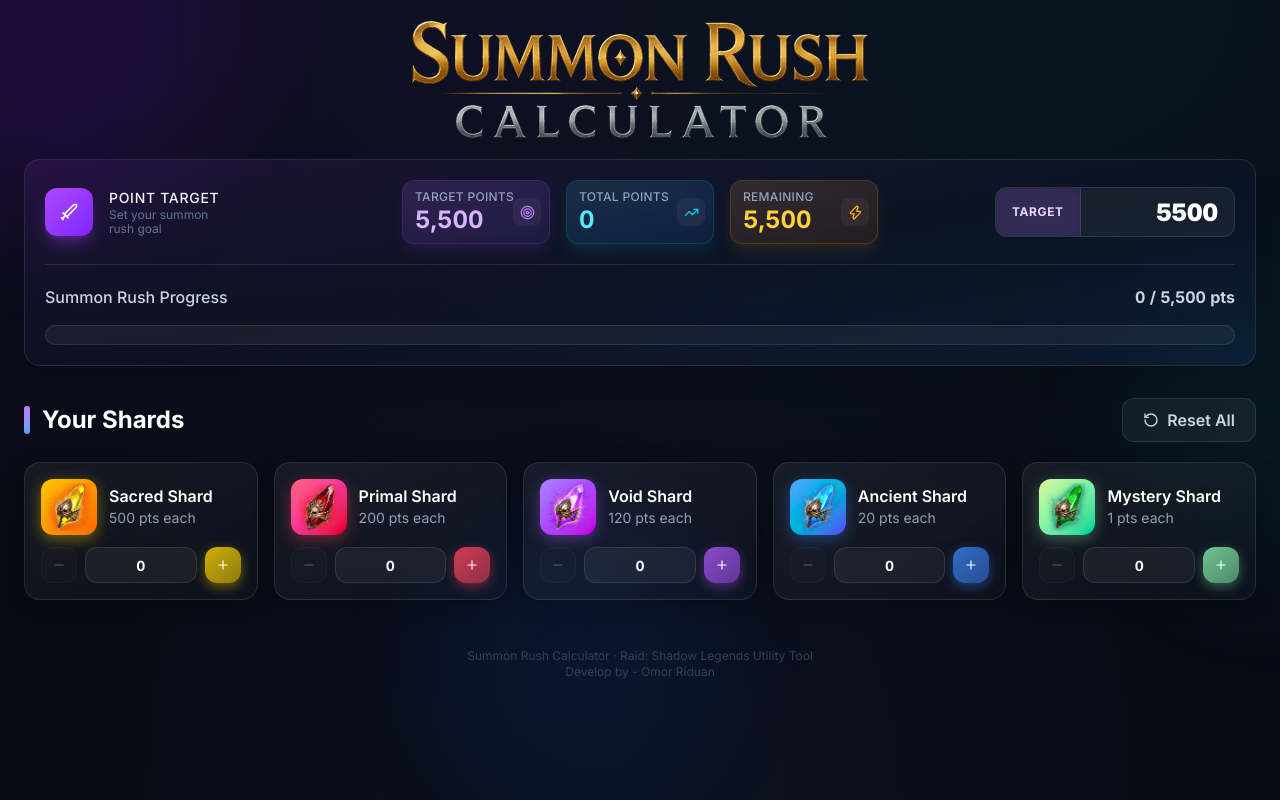
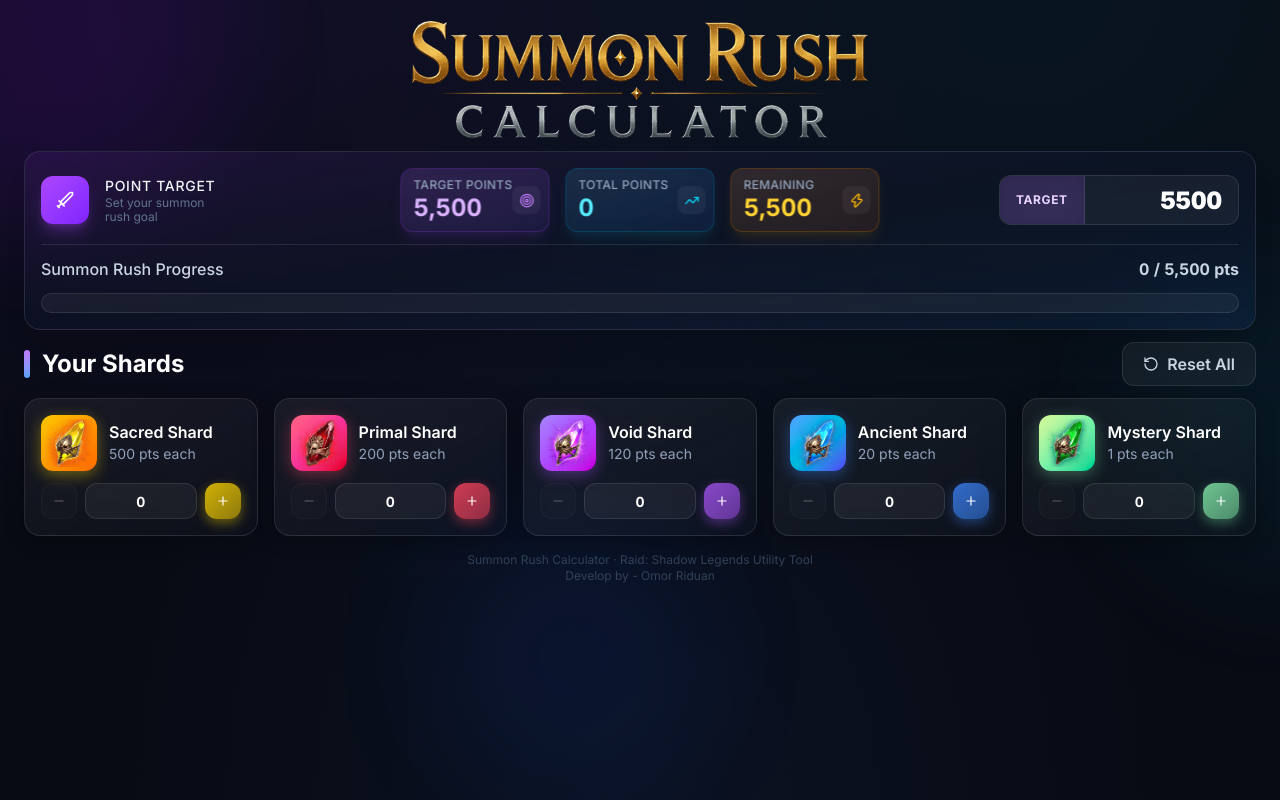
Before and after one commit to smRid/rsl-summon-rush-calculator, a Next.js app: page / in a window 1280 px wide. Built offline with nearby package versions, Linux system fonts and the light colour scheme.

Commit message:
update UI components

```diff
--- a/src/components/SummonRushCalculator.tsx
+++ b/src/components/SummonRushCalculator.tsx
@@ -148,7 +148,7 @@
 
       <div className="relative z-10 max-w-5xl lg:max-w-7xl 2xl:max-w-[1600px] mx-auto px-4 lg:px-6 pt-3 pb-8 sm:pt-5 sm:pb-12">
         {/* ── Header ── */}
-        <header className="text-center mb-5">
+        <header className="text-center mb-3">
           <Image
             src="/images/Header-main.png"
             alt="Summon Rush Calculator"
@@ -162,9 +162,9 @@
         {/* ── Target Input ── */}
         <div
           className={cn(
-            "mb-8 rounded-2xl border border-white/10 backdrop-blur-md",
+            "mb-3 rounded-2xl border border-white/10 backdrop-blur-md",
             "bg-gradient-to-br from-purple-500/10 via-slate-900/50 to-blue-500/10",
-            "p-3 lg:p-5 shadow-xl"
+            "p-3 lg:p-4 shadow-xl"
           )}
         >
           <div className="flex flex-col min-[900px]:relative min-[900px]:min-h-12 lg:min-h-16 min-[900px]:flex-row items-stretch min-[900px]:items-center gap-3 lg:gap-4">
@@ -234,8 +234,8 @@
         </div>
 
         {/* ── Progress Bar ── */}
-          <div className="mt-4 lg:mt-5 border-t border-white/10 pt-4 lg:pt-5">
-          <div className="flex items-center justify-between mb-3 lg:mb-4">
+          <div className="mt-2 lg:mt-3 border-t border-white/10 pt-2 lg:pt-3">
+          <div className="flex items-center justify-between mb-2 lg:mb-3">
             <span className="text-sm lg:text-base font-medium text-slate-300">
               Summon Rush Progress
             </span>
@@ -299,8 +299,8 @@
         {/* ── Shard Cards Grid ── */}
         </div>
 
-        <div className="mb-6">
-          <div className="flex items-center justify-between mb-4 lg:mb-5">
+        <div className="mb-3">
+          <div className="flex items-center justify-between mb-3">
             <h2 className="text-lg lg:text-2xl font-bold text-white flex items-center gap-2 lg:gap-3">
               <span className="w-1 lg:w-1.5 h-5 lg:h-7 rounded-full bg-gradient-to-b from-purple-400 to-blue-400 inline-block" />
               Your Shards
@@ -338,7 +338,7 @@
         {/* ── Add Custom Shard ── */}
         {/* ── Action Buttons ── */}
         {/* ── Footer ── */}
-        <footer className="mt-12 text-center">
+        <footer className="mt-4 text-center">
           <p className="text-xs text-slate-700">
             Summon Rush Calculator · Raid: Shadow Legends Utility Tool
           </p>
```
